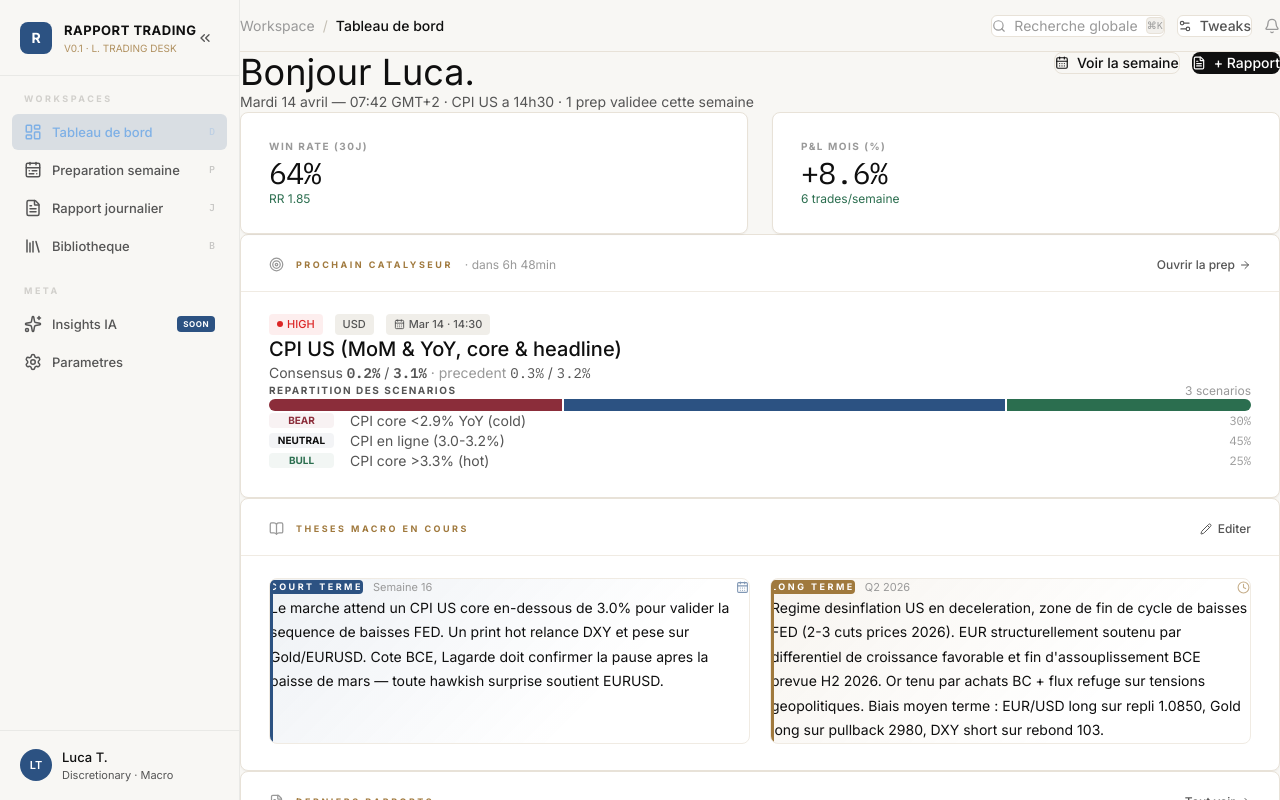
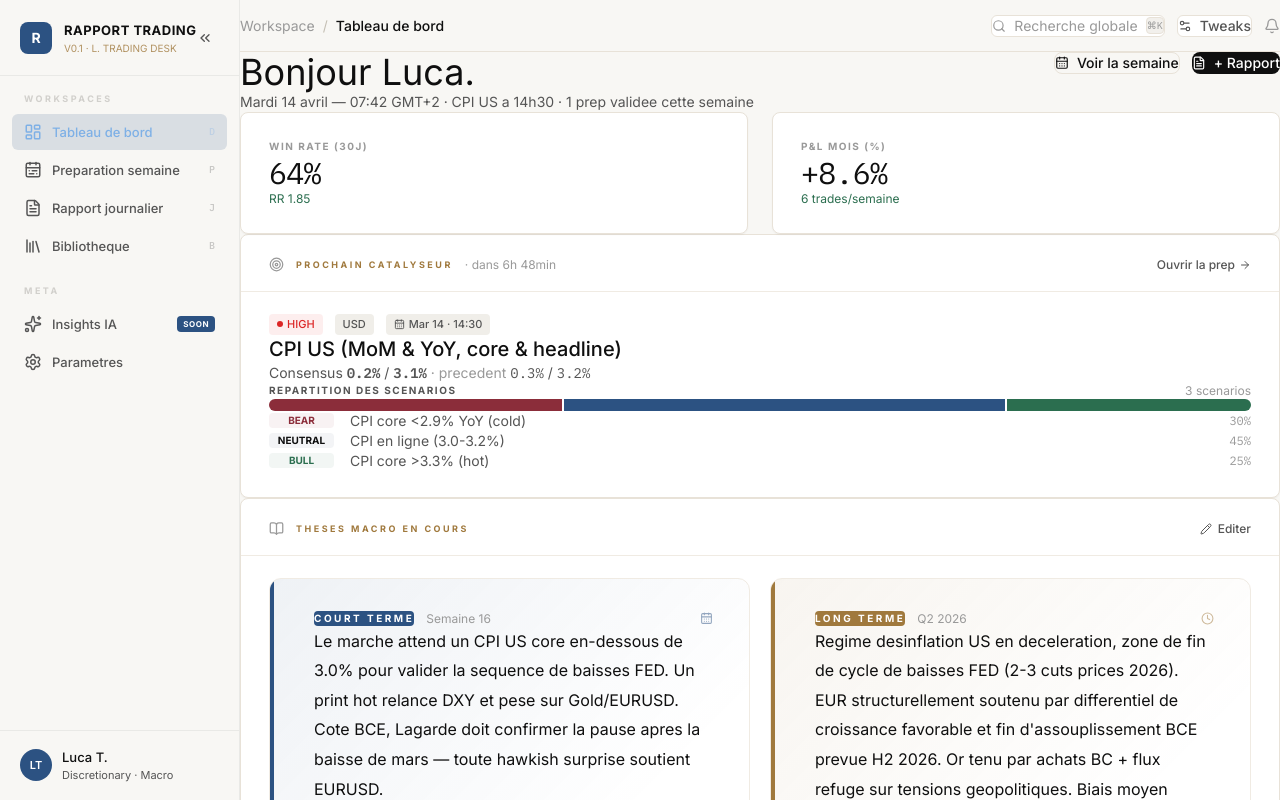
Before and after one commit to tradingluca31-boop/site-rapport-trading-, a Next.js app: page / in a window 1280 px wide. Shown: the top 800 px of the page. Built offline with nearby package versions, Linux system fonts and the light colour scheme.

Commit message:
fix(dashboard): theses macro padding + taille augmentee (barre accent ne touche plus le texte)

```diff
--- a/src/components/pages/DashboardPage.tsx
+++ b/src/components/pages/DashboardPage.tsx
@@ -287,32 +287,34 @@ function ThesisPanel({
 }) {
   return (
     <div
-      className="relative p-7 rounded-lg overflow-hidden"
+      className="relative rounded-xl overflow-hidden"
       style={{
-        background: `linear-gradient(135deg, ${tint} 0%, transparent 70%)`,
+        background: `linear-gradient(135deg, ${tint} 0%, transparent 75%)`,
         border: "1px solid var(--border-light)",
+        padding: "32px 36px 36px 44px",
+        minHeight: 260,
       }}
     >
       <div
-        className="absolute top-0 left-0 bottom-0 w-[3px]"
+        className="absolute top-0 left-0 bottom-0 w-[4px]"
         style={{ background: accent }}
       />
-      <div className="flex items-center justify-between mb-5">
-        <div className="flex items-center gap-2.5">
+      <div className="flex items-center justify-between mb-6">
+        <div className="flex items-center gap-3">
           <span
-            className="text-[9px] font-bold tracking-[2.5px] uppercase px-2.5 py-1 rounded"
+            className="text-[10px] font-bold tracking-[2.5px] uppercase px-3 py-1.5 rounded"
             style={{ background: accent, color: "white" }}
           >
             {label}
           </span>
-          <span className="text-[11px]" style={{ color: "var(--text-muted)" }}>
+          <span className="text-xs" style={{ color: "var(--text-muted)" }}>
             {period}
           </span>
         </div>
-        <div style={{ color: accent, opacity: 0.6 }}>{icon}</div>
+        <div style={{ color: accent, opacity: 0.5 }}>{icon}</div>
       </div>
       <p
-        className="text-[14px] leading-[1.75]"
+        className="text-[16px] leading-[1.85]"
         style={{ color: "var(--text-primary)", fontFamily: "var(--font-display)", fontWeight: 400 }}
       >
         {text}
```
